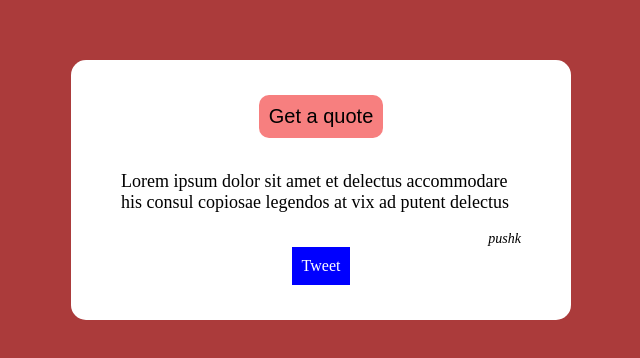
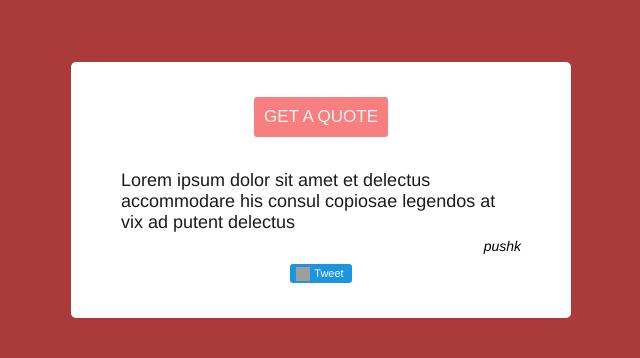
Before and after one commit to ustiuzhanin/quotes, a plain HTML site: page index.html in a window 1280 px wide. Shown: the part 218-576 px from the top of the page, without its empty margins (319-959 px from the left). Drawn offline with Linux system fonts and the light colour scheme; no server answers; grey boxes are pictures that could not be loaded.

Commit message:
add styles

```diff
--- a/css/style.css
+++ b/css/style.css
@@ -13,6 +13,8 @@ html {
 
 body {
   background-color: #ab3b3b;
+
+  font-family: "Helvetica Neue", Arial, sans-serif;
 }
 
 .main {
@@ -27,7 +29,7 @@ body {
   padding: 35px 50px;
 
   background-color: #ffffff;
-  border-radius: 15px;
+  border-radius: 5px;
 }
 
 .quote__btn {
@@ -36,11 +38,15 @@ body {
   padding: 10px;
   margin-bottom: 15px;
 
-  font-size: 20px;
+  font-size: 17px;
+  font-weight: 500;
+  color: #fff2f2;
+  text-transform: uppercase;
+  cursor: pointer;
 
   border: none;
   background-color: #f77f7f;
-  border-radius: 10px;
+  border-radius: 3px;
 }
 
 .quote__wrapper {
@@ -49,10 +55,15 @@ body {
 }
 
 .quote__text {
+  margin-bottom: 5px;
+
   font-size: 18px;
+  color: #1d1919;
 }
 
 .quote__author {
+  margin-bottom: 10px;
+
   font-size: 14px;
   font-style: italic;
   text-align: right;
@@ -64,12 +75,33 @@ body {
 }
 
 .social__twitter {
+  position: relative;
+
   display: block;
-  padding: 10px;
+  padding: 3px 8px 4px 24px;
 
+  font-size: 11px;
+  font-weight: 500;
   color: #fff;
   text-decoration: none;
 
-  background-color: blue;
+  background-color: #1b95e0;
+  border-radius: 3px;
+}
+
+.social__twitter::before {
+  content: "";
+
+  position: absolute;
+  top: 3px;
+  left: 6px;
+
+  display: inline-block;
+  width: 14px;
+  height: 14px;
+
+  background-image: url(http://www.macdrifter.com/theme/images/twitter-snow.svg);
+  background-size: cover;
+  background-repeat: no-repeat;
 
 }
```
